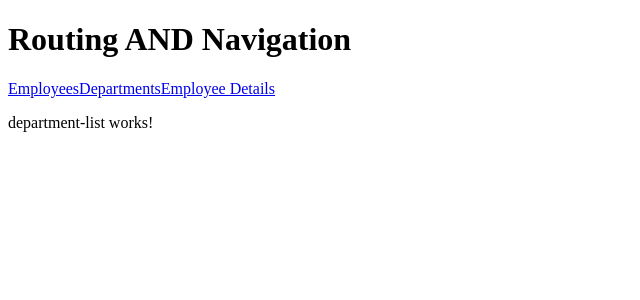
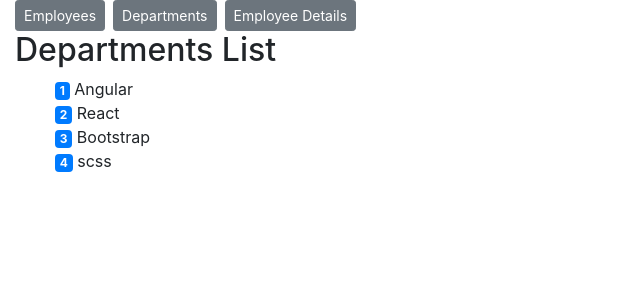
Before and after one commit to Misbah-Mushtaq/angular-prep, an Angular app: page /departments in a window 1280 px wide. Shown: the top 300 px of the page, without its empty margins (0-640 px from the left). Built offline with nearby package versions, Linux system fonts and the light colour scheme.

Commit message:
WIP on Routing Params

```diff
--- a/src/app/app-routing.module.ts
+++ b/src/app/app-routing.module.ts
@@ -1,22 +1,30 @@
-import { NgModule } from '@angular/core';
-import { RouterModule, Routes } from '@angular/router';
-import { DepartmentListComponent } from './department-list/department-list.component';
-import { EmployeeDetailsComponent } from './employee-details/employee-details.component';
-import { EmployeeListComponent } from './employee-list/employee-list.component';
-import { PageNotFoundComponent } from './page-not-found/page-not-found.component';
+import { NgModule } from '@angular/core'
+import { RouterModule, Routes } from '@angular/router'
+import { DepartmentDetailsComponent } from './department-details/department-details.component'
+import { DepartmentListComponent } from './department-list/department-list.component'
+import { EmployeeDetailsComponent } from './employee-details/employee-details.component'
+import { EmployeeListComponent } from './employee-list/employee-list.component'
+import { PageNotFoundComponent } from './page-not-found/page-not-found.component'
 
 const routes: Routes = [
-  {path : "", redirectTo: '/employees', pathMatch: 'full'},
-  {path : 'employees', component: EmployeeListComponent},
-  {path : 'departments', component: DepartmentListComponent},
-  {path : 'employeeDetails', component: EmployeeDetailsComponent},
-  {path : "**", component: PageNotFoundComponent},
-];
+  { path: '', redirectTo: '/employees', pathMatch: 'full' },
+  { path: 'employees', component: EmployeeListComponent },
+  { path: 'departments', component: DepartmentListComponent },
+  { path: 'employeeDetails', component: EmployeeDetailsComponent },
+  { path: 'departmentDetails/:id', component: DepartmentDetailsComponent },
+  { path: '**', component: PageNotFoundComponent }
+]
 
 @NgModule({
   imports: [RouterModule.forRoot(routes)],
   exports: [RouterModule]
 })
-export class AppRoutingModule { }
+export class AppRoutingModule {}
 
-export const routingComponents = [DepartmentListComponent, EmployeeListComponent, EmployeeDetailsComponent, PageNotFoundComponent]
+export const routingComponents = [
+  DepartmentListComponent,
+  EmployeeListComponent,
+  EmployeeDetailsComponent,
+  PageNotFoundComponent,
+  DepartmentDetailsComponent
+]
--- a/src/app/app.component.html
+++ b/src/app/app.component.html
@@ -1,5 +1,5 @@
 <div>
-  <h1>Routing AND Navigation</h1>
+  <!-- <h1>Routing AND Navigation</h1> -->
   <!-- <app-first-component></app-first-component> -->
   <!-- events binding -->
   <!-- <app-first-component (childEvent)="message=$event" [parentData]="name"></app-first-component> -->
@@ -7,8 +7,8 @@
   <app-employee-details></app-employee-details> -->
 </div>
 <nav>
-  <a [routerLink]="['/employees']"  routerLinkActive="router-link-active"  >Employees</a>
-  <a [routerLink]="['/departments']"  routerLinkActive="router-link-active">Departments</a>
-  <a [routerLink]="['/employeeDetails']" routerLinkActive="router-link-active" >Employee Details</a>
+  <a class="btn btn-secondary mr-2 btn-sm" [routerLink]="['/employees']"  routerLinkActive="router-link-active"  >Employees</a>
+  <a class="btn btn-secondary mr-2 btn-sm" [routerLink]="['/departments']"  routerLinkActive="router-link-active">Departments</a>
+  <a class="btn btn-secondary mr-2 btn-sm" [routerLink]="['/employeeDetails']" routerLinkActive="router-link-active" >Employee Details</a>
 </nav>
 <router-outlet></router-outlet>
--- /dev/null
+++ b/src/app/department-details/department-details.component.html
@@ -0,0 +1 @@
+<p>department-details works!</p>
--- /dev/null
+++ b/src/app/department-details/department-details.component.ts
@@ -0,0 +1,15 @@
+import { Component, OnInit } from '@angular/core';
+
+@Component({
+  selector: 'app-department-details',
+  templateUrl: './department-details.component.html',
+  styleUrls: ['./department-details.component.sass']
+})
+export class DepartmentDetailsComponent implements OnInit {
+
+  constructor() { }
+
+  ngOnInit(): void {
+  }
+
+}
--- a/src/app/department-list/department-list.component.html
+++ b/src/app/department-list/department-list.component.html
@@ -1 +1,11 @@
-<p>department-list works!</p>
+<div>
+    <h2>Departments List</h2>
+    <ul style="list-style: none" >
+        <li (click)= "onSelect(department)" *ngFor="let department of departments">
+            <span class="badge badge-primary" style="cursor: pointer;">{{ department.id }}</span>
+            <span>
+                {{ department.name }}
+            </span>
+        </li>
+    </ul>
+</div>
--- a/src/app/department-list/department-list.component.ts
+++ b/src/app/department-list/department-list.component.ts
@@ -1,4 +1,5 @@
 import { Component, OnInit } from '@angular/core';
+import { Router } from '@angular/router';
 
 @Component({
   selector: 'app-department-list',
@@ -6,10 +7,18 @@ import { Component, OnInit } from '@angular/core';
   styleUrls: ['./department-list.component.css']
 })
 export class DepartmentListComponent implements OnInit {
+  public departments = [
+    {id: 1, name :"Angular"},
+    {id: 2, name :"React"},
+    {id: 3, name :"Bootstrap"},
+    {id: 4, name :"scss"},
 
-  constructor() { }
+  ]
+  constructor(private router: Router) { }
 
   ngOnInit(): void {
   }
-
+  onSelect(department:any){
+    this.router.navigate(['/departmentDetails', department.id])
+  }
 }
--- a/src/app/employee-details/employee-details.component.html
+++ b/src/app/employee-details/employee-details.component.html
@@ -1,7 +1,7 @@
 <div>
-    <h1>Employee Details</h1>
+    <h2>Employee Details</h2>
     <h1>{{errorMessage}}</h1>
-    <ul *ngFor="let employee of employees">
-        <li>{{employee.id}}.{{employee.name}} - {{employee.username}}</li>
+    <ul>
+        <li *ngFor="let employee of employees">{{employee.id}}.{{employee.name}} - {{employee.username}}</li>
     </ul>
 </div>
--- a/src/app/employee-list/employee-list.component.html
+++ b/src/app/employee-list/employee-list.component.html
@@ -1,7 +1,7 @@
 <div>
     <h2>Employee List</h2>
     <h2>{{errorMessage}}</h2>
-    <ul *ngFor="let employee of employees">
-        <li>{{employee.name}}</li>
+    <ul>
+        <li *ngFor="let employee of employees">{{employee.name}}</li>
     </ul>
 </div>
--- a/src/index.html
+++ b/src/index.html
@@ -6,8 +6,9 @@
   <base href="/">
   <meta name="viewport" content="width=device-width, initial-scale=1">
   <link rel="icon" type="image/x-icon" href="favicon.ico">
+  <link rel="stylesheet" href="https://stackpath.bootstrapcdn.com/bootstrap/4.4.1/css/bootstrap.min.css" integrity="sha384-Vkoo8x4CGsO3+Hhxv8T/Q5PaXtkKtu6ug5TOeNV6gBiFeWPGFN9MuhOf23Q9Ifjh" crossorigin="anonymous">
 </head>
-<body>
+<body class="container-fluid">
   <app-root></app-root>
 </body>
 </html>
```
Also changed, not shown: src/app/department-details/department-details.component.sass (added), 1 other file (tests, documents, lock files or other folders).
